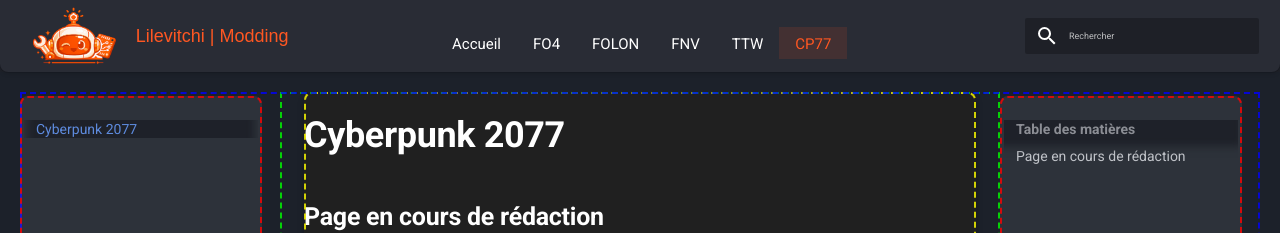
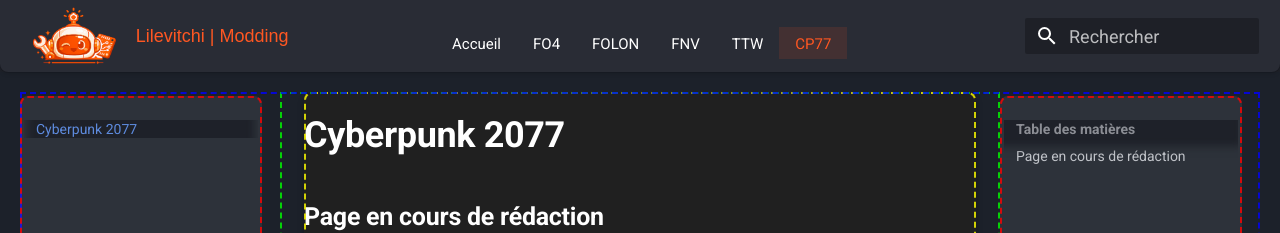
Before and after one commit to Lilevitchi/lilevitchi.github.io, an MkDocs documentation site: the page built from docs/cyberpunk/index.md, in a window 1280 px wide. Shown: the top 233 px of the page. Built offline with MkDocs 1.6.1 and Material for MkDocs 9.7.7, drawn with Linux system fonts in a browser that asks for light colours.

Commit message:
Update extra.css

```diff
--- a/docs/stylesheets/extra.css
+++ b/docs/stylesheets/extra.css
@@ -82,9 +82,9 @@
   font-family: var(--font-main);
   font-size: var(--font-base-size);
   font-weight: var(--font-base);
-  line-height: 1.45;
+  line-height: 1.45em;
   margin: 0;
-  font-size: 0.9rem;
+  font-size: var(--font-base-size);
   color: var(--white);
 }
 
@@ -119,8 +119,8 @@
   border-bottom-left-radius: var(--radius-sm);
   border-bottom-right-radius: var(--radius-sm);
 
-  font-size: 0.9em;
-  font-weight: 400;
+  font-size: var(--font-base-size);
+  font-weight: var(--font-base);
   line-height: 1.45em;
 
   height: var(--header-height);
```
